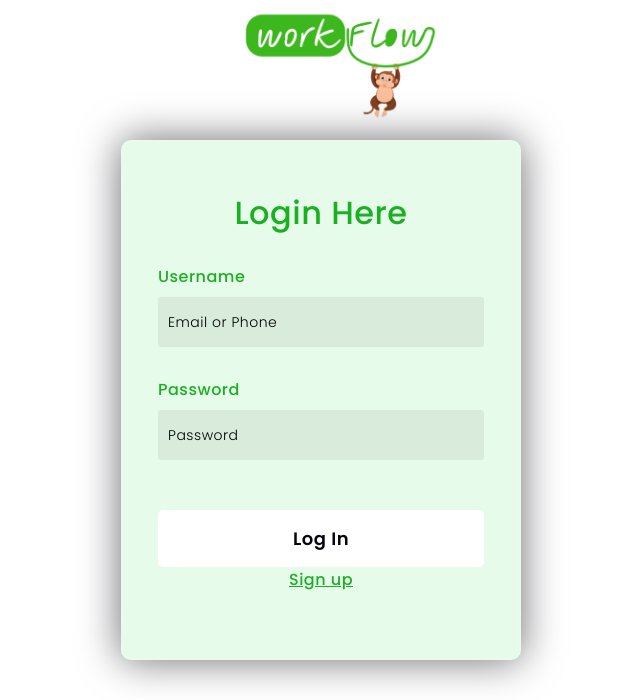
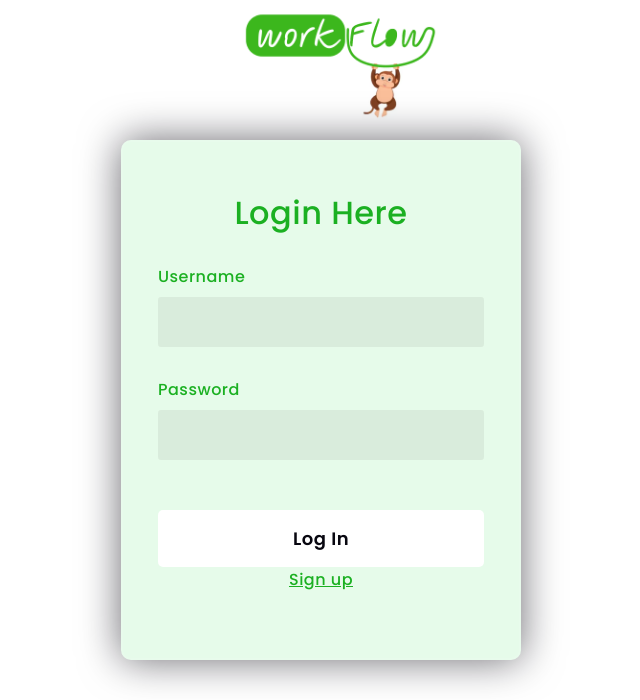
Before and after one commit to AleBsoul/workFlow, a Django app: page / in a window 1280 px wide. Shown: the top 700 px of the page, without its empty margins (319-959 px from the left). Run offline with Django 5.2, Linux system fonts and the light colour scheme.

Commit message:
pagina login2

```diff
--- a/polls/templates/polls/login.html
+++ b/polls/templates/polls/login.html
@@ -15,21 +15,16 @@
 </head>
 <body>
     <img type="button" id="icon" src="{% static "images/workFlow.png" %}" alt="Logo">
-    <div class="background">
-        <div class="shape"></div>
-        <div class="shape"></div>
-    </div>
-
     <form>
         <h3>Login Here</h3>
 
 
 
         <label for="username">Username</label>
-        <input type="text" placeholder="Email or Phone" id="username">
+        <input type="text"  id="username">
 
         <label for="password">Password</label>
-        <input type="password" placeholder="Password" id="password">
+        <input type="password"  id="password">
 
         <button>Log In</button>
         <a id="signUp"href="">Sign up</a>
```
